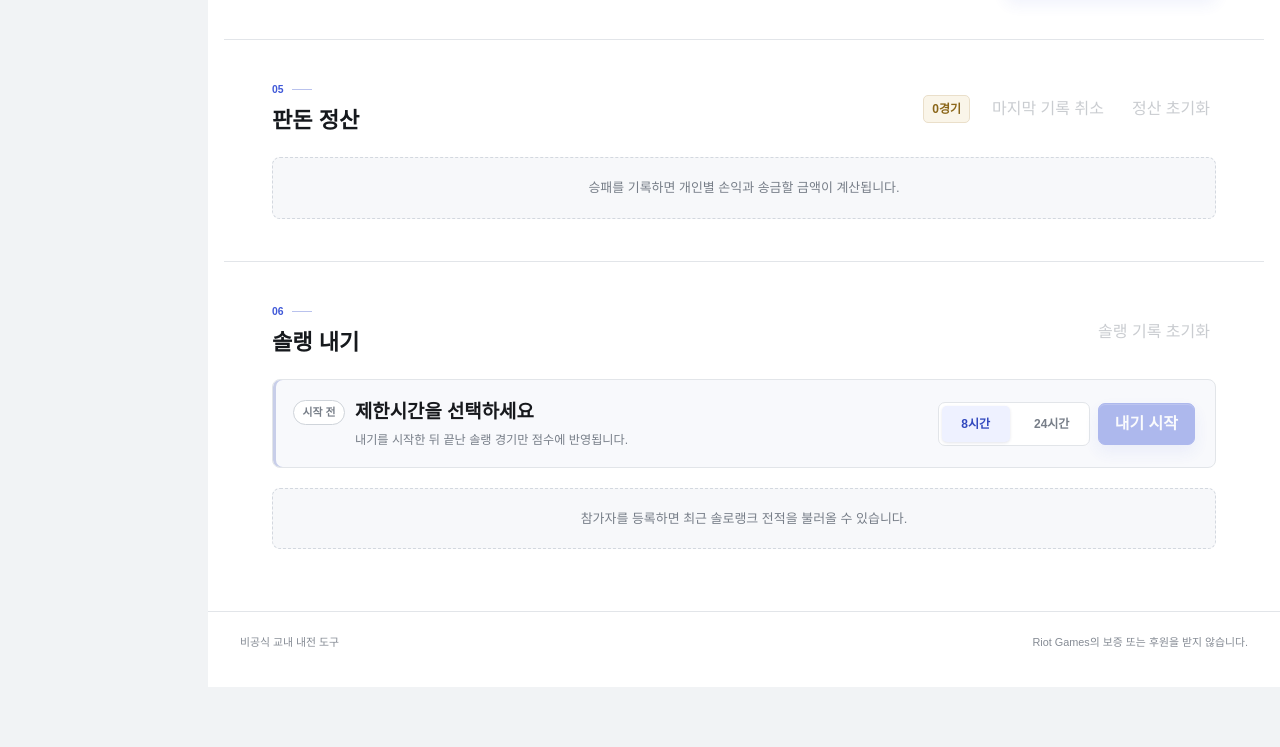
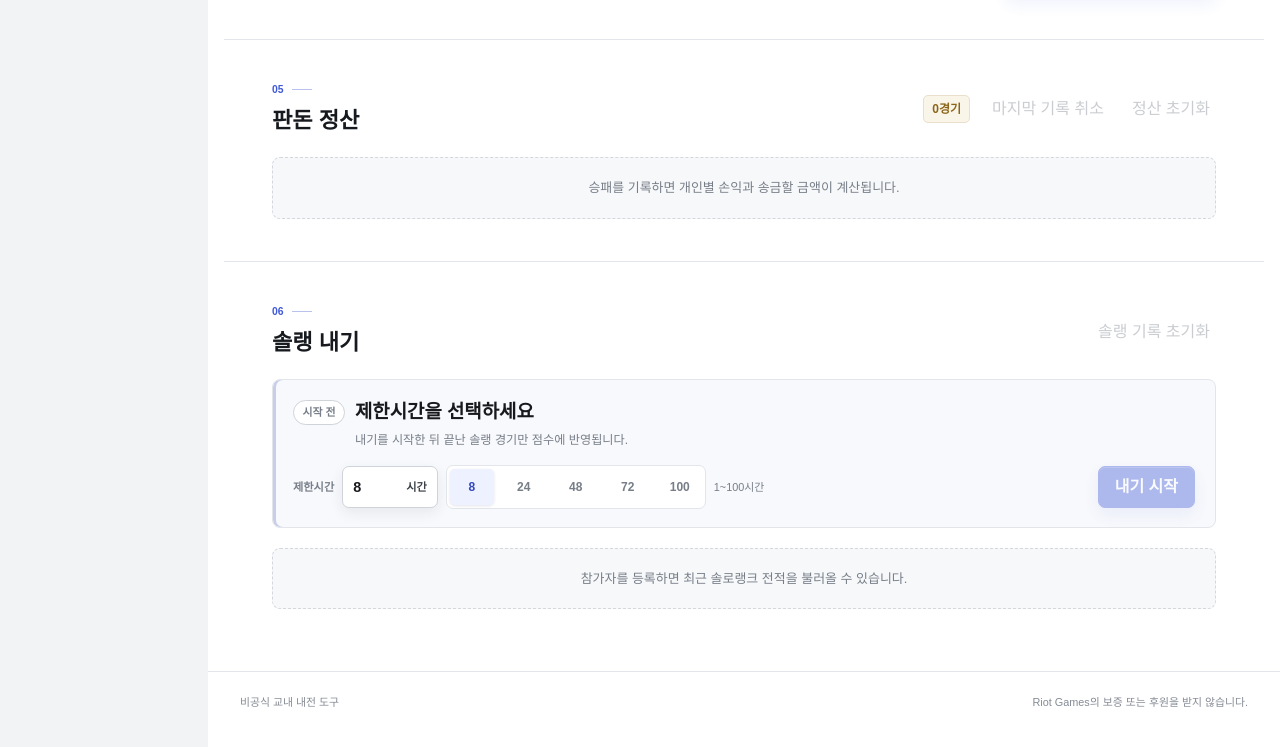
Before and after one commit to CHyunk/naejun, a website: page 내전/public/index.html in a window 1280 px wide. Shown: the part 1069-1816 px from the top of the page. Before the commit the page ends 1756 px from the top, so only its background shows below. Drawn offline with Linux system fonts and the light colour scheme; a web font is replaced by a local one.

Commit message:
feat:add-custom-solo-timer-hours

```diff
--- a/내전/public/index.html
+++ b/내전/public/index.html
@@ -246,12 +246,27 @@
                     <span id="soloTimerDetail">내기를 시작한 뒤 끝난 솔랭 경기만 점수에 반영됩니다.</span>
                 </div>
                 <div class="solo-timer-controls">
-                    <div class="solo-duration-options" role="group" aria-label="솔랭 내기 제한시간">
-                        <button class="solo-duration-button active" type="button" data-hours="8" aria-pressed="true">8시간</button>
-                        <button class="solo-duration-button" type="button" data-hours="24" aria-pressed="false">24시간</button>
+                    <div class="solo-duration-picker">
+                        <label class="solo-duration-field" for="soloDurationInput">
+                            <span>제한시간</span>
+                            <span class="solo-duration-input-wrap">
+                                <input id="soloDurationInput" type="number" min="1" max="100" step="1" value="8" inputmode="numeric" aria-describedby="soloDurationHint">
+                                <span>시간</span>
+                            </span>
+                        </label>
+                        <div class="solo-duration-options" role="group" aria-label="빠른 시간 설정">
+                            <button class="solo-duration-button active" type="button" data-hours="8" aria-pressed="true">8</button>
+                            <button class="solo-duration-button" type="button" data-hours="24" aria-pressed="false">24</button>
+                            <button class="solo-duration-button" type="button" data-hours="48" aria-pressed="false">48</button>
+                            <button class="solo-duration-button" type="button" data-hours="72" aria-pressed="false">72</button>
+                            <button class="solo-duration-button" type="button" data-hours="100" aria-pressed="false">100</button>
+                        </div>
+                        <span id="soloDurationHint" class="solo-duration-hint">1~100시간</span>
                     </div>
-                    <button id="startSoloChallengeBtn" class="primary-button solo-start-button" type="button">내기 시작</button>
-                    <button id="stopSoloChallengeBtn" class="room-utility-button solo-stop-button" type="button" hidden>지금 종료</button>
+                    <div class="solo-timer-actions">
+                        <button id="startSoloChallengeBtn" class="primary-button solo-start-button" type="button">내기 시작</button>
+                        <button id="stopSoloChallengeBtn" class="room-utility-button solo-stop-button" type="button" hidden>지금 종료</button>
+                    </div>
                 </div>
             </div>
             <p id="soloEmpty" class="empty-state">참가자를 등록하면 최근 솔로랭크 전적을 불러올 수 있습니다.</p>
--- a/내전/public/script.js
+++ b/내전/public/script.js
@@ -8,7 +8,8 @@ const ROOM_HOST_TOKENS_STORAGE_KEY = "naejun-room-host-tokens-v1";
 const MAX_PLAYERS = 10;
 const DEFAULT_STAKE = 1000;
 const ROOM_POLL_INTERVAL = 3000;
-const SOLO_CHALLENGE_DURATIONS = [8, 24];
+const DEFAULT_SOLO_CHALLENGE_DURATION = 8;
+const MAX_SOLO_CHALLENGE_DURATION = 100;
 const TIER_NAMES = {
     IRON: "아이언",
     BRONZE: "브론즈",
@@ -68,6 +69,7 @@ const soloTimer = document.querySelector(".solo-timer");
 const soloTimerBadge = document.getElementById("soloTimerBadge");
 const soloTimerTitle = document.getElementById("soloTimerTitle");
 const soloTimerDetail = document.getElementById("soloTimerDetail");
+const soloDurationInput = document.getElementById("soloDurationInput");
 const soloDurationButtons = Array.from(document.querySelectorAll(".solo-duration-button"));
 const startSoloChallengeBtn = document.getElementById("startSoloChallengeBtn");
 const stopSoloChallengeBtn = document.getElementById("stopSoloChallengeBtn");
@@ -87,7 +89,7 @@ let players = loadPlayers();
 let matches = loadMatches();
 let soloRecords = loadSoloRecords();
 let soloChallenge = loadSoloChallenge();
-let selectedSoloDuration = soloChallenge?.durationHours || SOLO_CHALLENGE_DURATIONS[0];
+let selectedSoloDuration = soloChallenge?.durationHours || DEFAULT_SOLO_CHALLENGE_DURATION;
 let currentTeams = null;
 let teamMode = "auto";
 let manualSelections = { blue: [], red: [] };
@@ -139,11 +141,11 @@ function normalizeSoloChallenge(value) {
     const durationHours = Number(value.durationHours);
     const startedAt = Number(value.startedAt);
     const endsAt = Number(value.endsAt);
-    const maximumDuration = 7 * 24 * 60 * 60 * 1000;
+    const maximumDuration = MAX_SOLO_CHALLENGE_DURATION * 60 * 60 * 1000;
 
     if (!Number.isSafeInteger(durationHours)
         || durationHours < 1
-        || durationHours > 168
+        || durationHours > MAX_SOLO_CHALLENGE_DURATION
         || !Number.isFinite(startedAt)
         || !Number.isFinite(endsAt)
         || startedAt <= 0
@@ -769,11 +771,18 @@ function formatSoloEndTime(timestamp) {
     }).format(new Date(timestamp));
 }
 
+function isValidSoloDuration(value) {
+    return Number.isSafeInteger(value)
+        && value >= 1
+        && value <= MAX_SOLO_CHALLENGE_DURATION;
+}
+
 function renderSoloChallenge() {
     const now = Date.now();
     const phase = soloChallengePhase(now);
     const editable = canEditState();
     const active = phase === "active";
+    const durationIsValid = isValidSoloDuration(selectedSoloDuration);
 
     soloTimer.classList.toggle("active", active);
     soloTimer.classList.toggle("ended", phase === "ended");
@@ -792,6 +801,13 @@ function renderSoloChallenge() {
         soloTimerDetail.textContent = `${formatSoloEndTime(soloChallenge.endsAt)} 종료 · 제한시간 안에 끝난 경기만 최종 집계됩니다.`;
     }
 
+    if (document.activeElement !== soloDurationInput) {
+        soloDurationInput.value = durationIsValid ? String(selectedSoloDuration) : "";
+    }
+    soloDurationInput.disabled = active || !editable;
+    soloDurationInput.setAttribute("aria-invalid", String(!durationIsValid));
+    soloDurationInput.closest(".solo-duration-input-wrap").classList.toggle("invalid", !durationIsValid);
+
     soloDurationButtons.forEach((button) => {
         const duration = Number(button.dataset.hours);
         const selected = duration === selectedSoloDuration;
@@ -802,7 +818,7 @@ function renderSoloChallenge() {
 
     startSoloChallengeBtn.textContent = phase === "ended" ? "새 내기 시작" : "내기 시작";
     startSoloChallengeBtn.hidden = active;
-    startSoloChallengeBtn.disabled = active || players.length === 0 || !editable;
+    startSoloChallengeBtn.disabled = active || players.length === 0 || !editable || !durationIsValid;
     stopSoloChallengeBtn.hidden = !active;
     stopSoloChallengeBtn.disabled = !editable;
 
@@ -817,12 +833,28 @@ function renderSoloChallenge() {
 soloDurationButtons.forEach((button) => {
     button.addEventListener("click", () => {
         selectedSoloDuration = Number(button.dataset.hours);
+        soloDurationInput.value = String(selectedSoloDuration);
         renderSoloChallenge();
     });
 });
 
+soloDurationInput.addEventListener("input", () => {
+    const duration = soloDurationInput.valueAsNumber;
+    selectedSoloDuration = isValidSoloDuration(duration) ? duration : null;
+    renderSoloChallenge();
+});
+
+soloDurationInput.addEventListener("change", () => {
+    if (!isValidSoloDuration(selectedSoloDuration)) {
+        soloDurationInput.focus();
+    }
+});
+
 startSoloChallengeBtn.addEventListener("click", () => {
-    if (!players.length || soloChallengePhase() === "active" || !canEditState()) {
+    if (!players.length
+        || soloChallengePhase() === "active"
+        || !canEditState()
+        || !isValidSoloDuration(selectedSoloDuration)) {
         return;
     }
 
--- a/내전/public/style.css
+++ b/내전/public/style.css
@@ -1085,9 +1085,8 @@ select:focus {
 
 .solo-timer {
     display: grid;
-    grid-template-columns: minmax(0, 1fr) auto;
-    align-items: center;
-    gap: 24px;
+    grid-template-columns: minmax(0, 1fr);
+    gap: 16px;
     margin-top: 20px;
     padding: 18px 20px;
     border: 1px solid var(--line);
@@ -1162,10 +1161,80 @@ select:focus {
 }
 
 .solo-timer-controls,
-.solo-duration-options {
+.solo-duration-picker,
+.solo-duration-options,
+.solo-timer-actions {
     display: flex;
     align-items: center;
     gap: 8px;
+}
+
+.solo-timer-controls {
+    justify-content: space-between;
+    gap: 16px;
+}
+
+.solo-duration-picker {
+    flex-wrap: wrap;
+    min-width: 0;
+}
+
+.solo-duration-field {
+    display: flex;
+    align-items: center;
+    gap: 8px;
+    color: var(--muted);
+    font-size: 0.7rem;
+    font-weight: 800;
+    white-space: nowrap;
+}
+
+.solo-duration-input-wrap {
+    display: flex;
+    align-items: center;
+    gap: 5px;
+    height: 42px;
+    padding: 0 10px;
+    border: 1px solid var(--line-strong);
+    border-radius: 7px;
+    background: var(--surface);
+    color: var(--ink-soft);
+    box-shadow: var(--shadow-control);
+    transition: border-color 150ms ease, box-shadow 150ms ease;
+}
+
+.solo-duration-input-wrap:focus-within {
+    border-color: var(--accent);
+    box-shadow: 0 0 0 3px rgba(64, 89, 216, 0.12);
+}
+
+.solo-duration-input-wrap.invalid {
+    border-color: #dc7b87;
+    box-shadow: 0 0 0 3px rgba(187, 45, 64, 0.09);
+}
+
+.solo-duration-input-wrap input {
+    width: 48px;
+    height: 36px;
+    padding: 0;
+    border: 0;
+    outline: 0;
+    background: transparent;
+    box-shadow: none;
+    color: var(--ink);
+    font: inherit;
+    font-size: 0.9rem;
+    font-variant-numeric: tabular-nums;
+    font-weight: 850;
+}
+
+.solo-duration-input-wrap input:disabled {
+    color: var(--muted);
+}
+
+.solo-duration-input-wrap span {
+    font-size: 0.7rem;
+    font-weight: 800;
 }
 
 .solo-duration-options {
@@ -1176,7 +1245,7 @@ select:focus {
 }
 
 .solo-duration-button {
-    min-width: 68px;
+    min-width: 44px;
     height: 36px;
     padding: 0 12px;
     border: 0;
@@ -1186,6 +1255,12 @@ select:focus {
     font-size: 0.75rem;
     font-weight: 800;
     transition: background 150ms ease, color 150ms ease, box-shadow 150ms ease;
+}
+
+.solo-duration-hint {
+    color: var(--muted);
+    font-size: 0.68rem;
+    white-space: nowrap;
 }
 
 .solo-duration-button:hover:not(:disabled) {
@@ -1496,7 +1571,13 @@ footer {
     }
 
     .solo-timer-controls {
+        align-items: stretch;
+        flex-direction: column;
         flex-wrap: wrap;
+    }
+
+    .solo-duration-picker {
+        width: 100%;
     }
 
     .solo-duration-options {
@@ -1505,6 +1586,12 @@ footer {
 
     .solo-duration-button {
         flex: 1;
+    }
+
+    .solo-timer-actions,
+    .solo-start-button,
+    .solo-stop-button {
+        width: 100%;
     }
 
     .solo-list li {
--- a/내전/room-store.js
+++ b/내전/room-store.js
@@ -17,11 +17,11 @@ function normalizeSoloChallenge(value) {
     const durationHours = Number(value.durationHours);
     const startedAt = Number(value.startedAt);
     const endsAt = Number(value.endsAt);
-    const maximumDuration = 7 * 24 * 60 * 60 * 1000;
+    const maximumDuration = 100 * 60 * 60 * 1000;
 
     if (!Number.isSafeInteger(durationHours)
         || durationHours < 1
-        || durationHours > 168
+        || durationHours > 100
         || !Number.isFinite(startedAt)
         || !Number.isFinite(endsAt)
         || startedAt <= 0
--- a/내전/server.js
+++ b/내전/server.js
@@ -142,7 +142,7 @@ app.post("/api/solo-record", async function (req, res) {
         && Number.isFinite(endsAt)
         && startedAt > 0
         && endsAt > startedAt
-        && endsAt - startedAt <= 7 * 24 * 60 * 60 * 1000;
+        && endsAt - startedAt <= 100 * 60 * 60 * 1000;
 
     if (!puuid || puuid.length > 128) {
         return res.status(400).json({ message: "올바른 플레이어 정보가 필요합니다." });
```
Also changed, not shown: 내전/test/room-store.test.js (+21 -0 lines).
